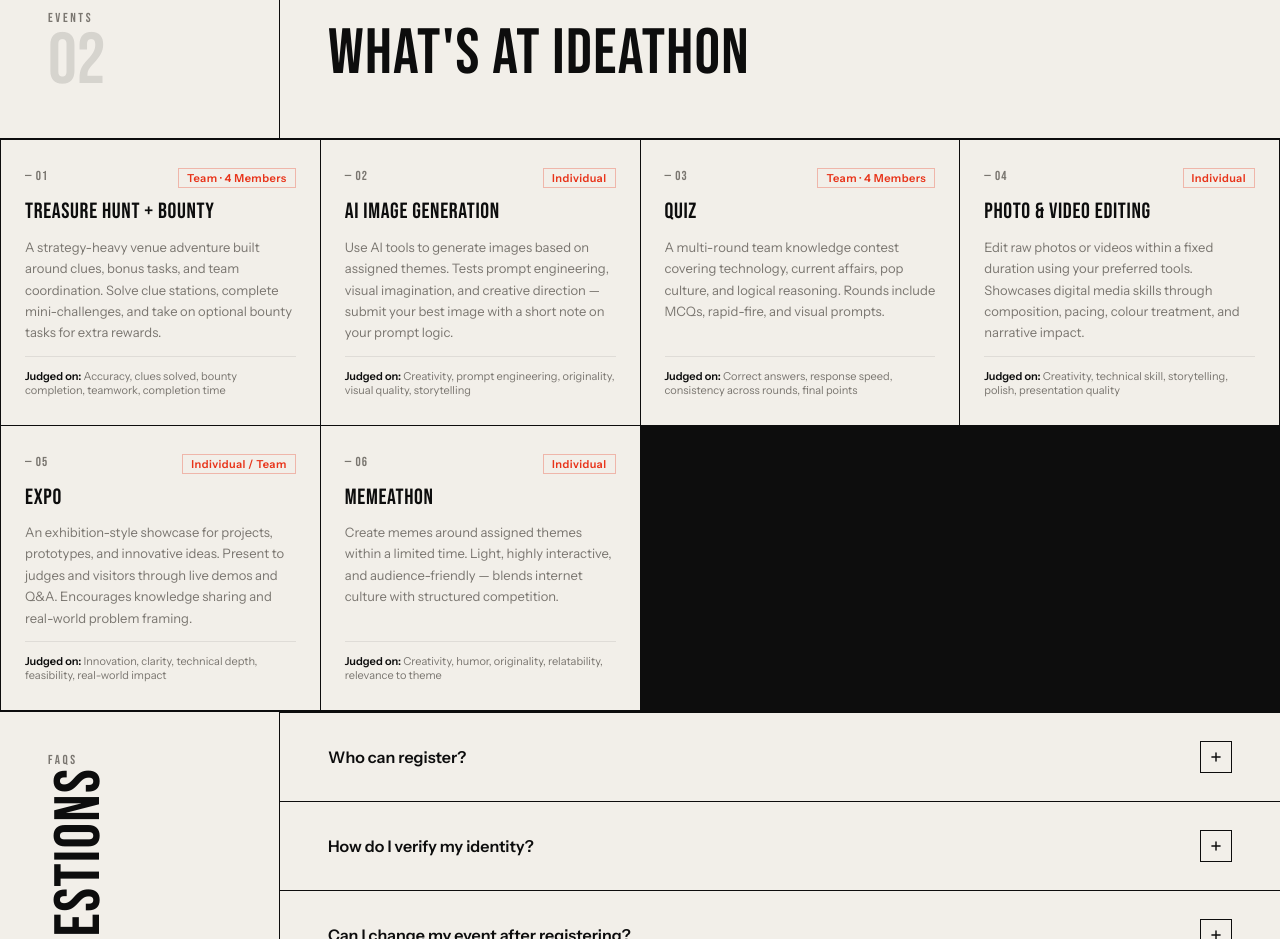
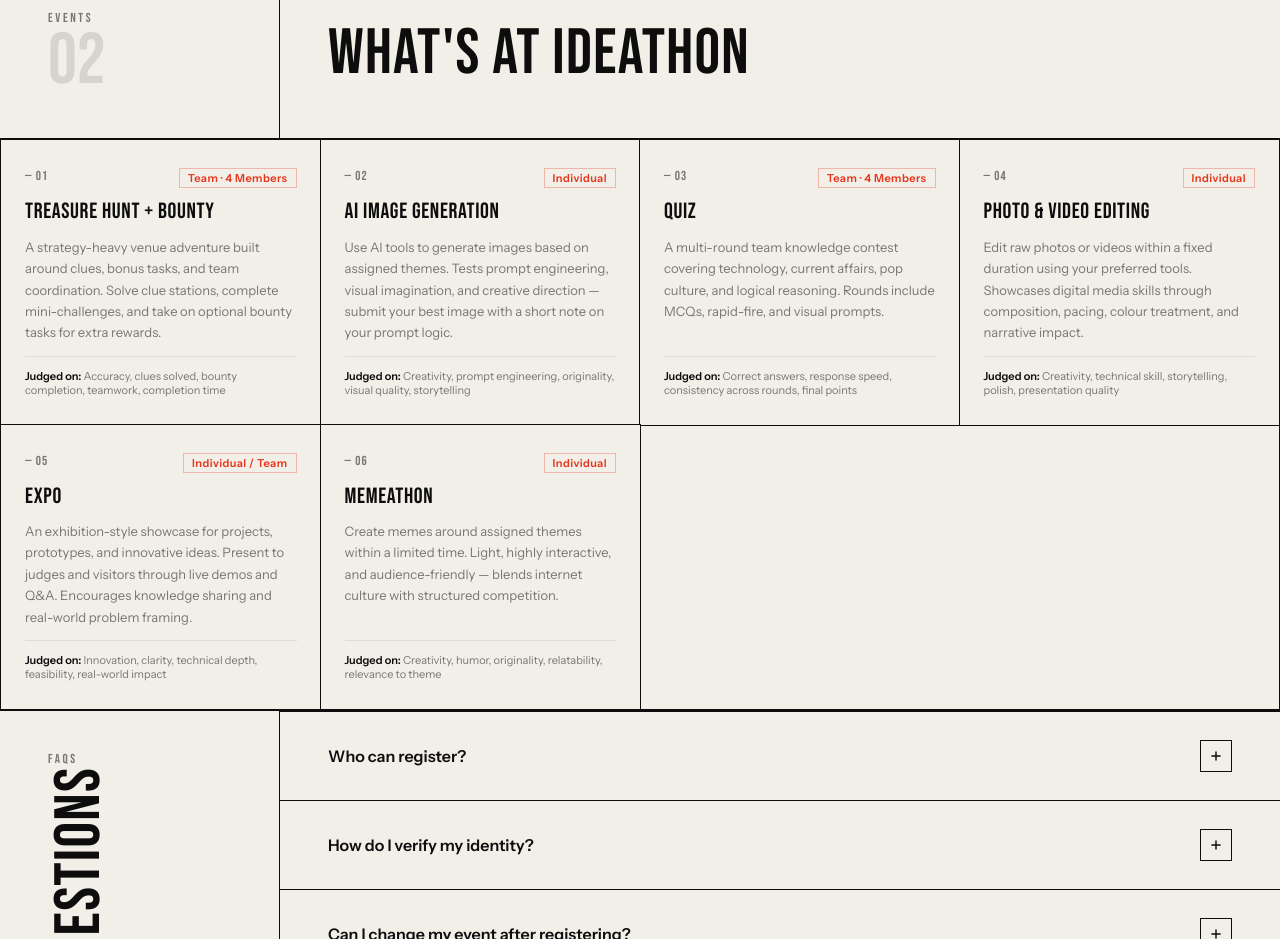
Before and after one commit to DBIT-Banglore/chem-event-reg, a Next.js app: page / in a window 1280 px wide. Shown: the part 1580-2519 px from the top of the page. Built offline with nearby package versions, Linux system fonts and the light colour scheme; no server answers.

Commit message:
fix: remove black gap artifact in events grid on desktop

```diff
--- a/src/app/page.tsx
+++ b/src/app/page.tsx
@@ -217,7 +217,7 @@ export default function Home() {
           <div className="steps-header-title">What&apos;s at IDEATHON</div>
         </div>
 
-        <div style={{ display: "grid", gridTemplateColumns: "repeat(auto-fill, minmax(280px, 1fr))", gap: "1px", background: "var(--ink)", border: "1px solid var(--ink)" }}>
+        <div style={{ display: "grid", gridTemplateColumns: "repeat(auto-fill, minmax(280px, 1fr))", border: "1px solid var(--ink)" }}>
           {[
             {
               num: "01",
@@ -262,7 +262,7 @@ export default function Home() {
               judging: "Creativity, humor, originality, relatability, relevance to theme",
             },
           ].map((ev) => (
-            <div key={ev.num} style={{ background: "var(--paper)", padding: "1.75rem 1.5rem", display: "flex", flexDirection: "column", gap: "0.75rem" }}>
+            <div key={ev.num} style={{ background: "var(--paper)", padding: "1.75rem 1.5rem", display: "flex", flexDirection: "column", gap: "0.75rem", outline: "1px solid var(--ink)" }}>
               <div style={{ display: "flex", justifyContent: "space-between", alignItems: "flex-start" }}>
                 <span style={{ fontFamily: "var(--bebas)", fontSize: "13px", color: "var(--muted)", letterSpacing: "0.08em" }}>— {ev.num}</span>
                 <span style={{ fontSize: "11px", fontWeight: 600, color: "var(--red)", border: "1px solid rgba(232,52,26,0.3)", padding: "2px 8px", letterSpacing: "0.04em" }}>{ev.tag}</span>
```
